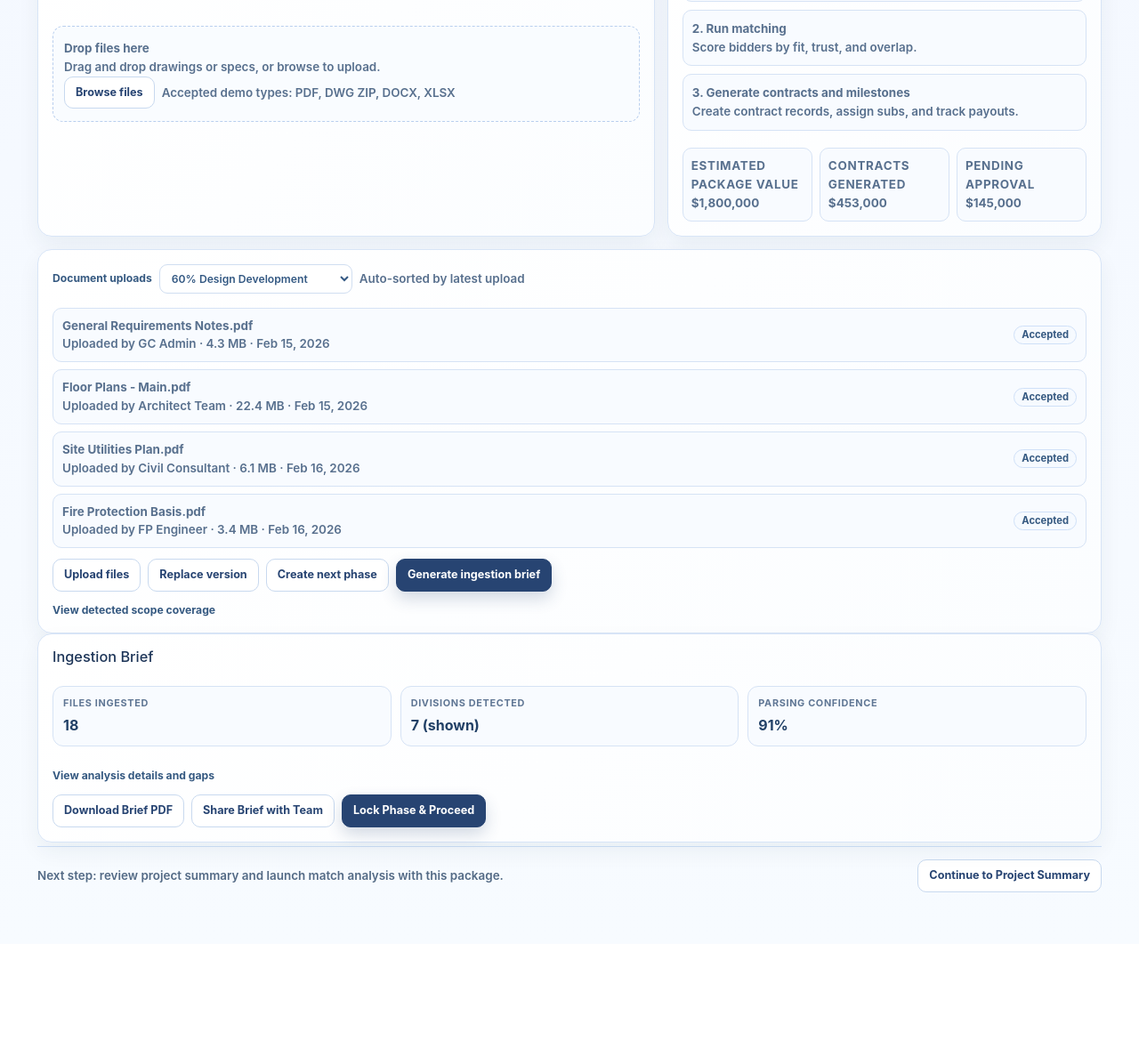
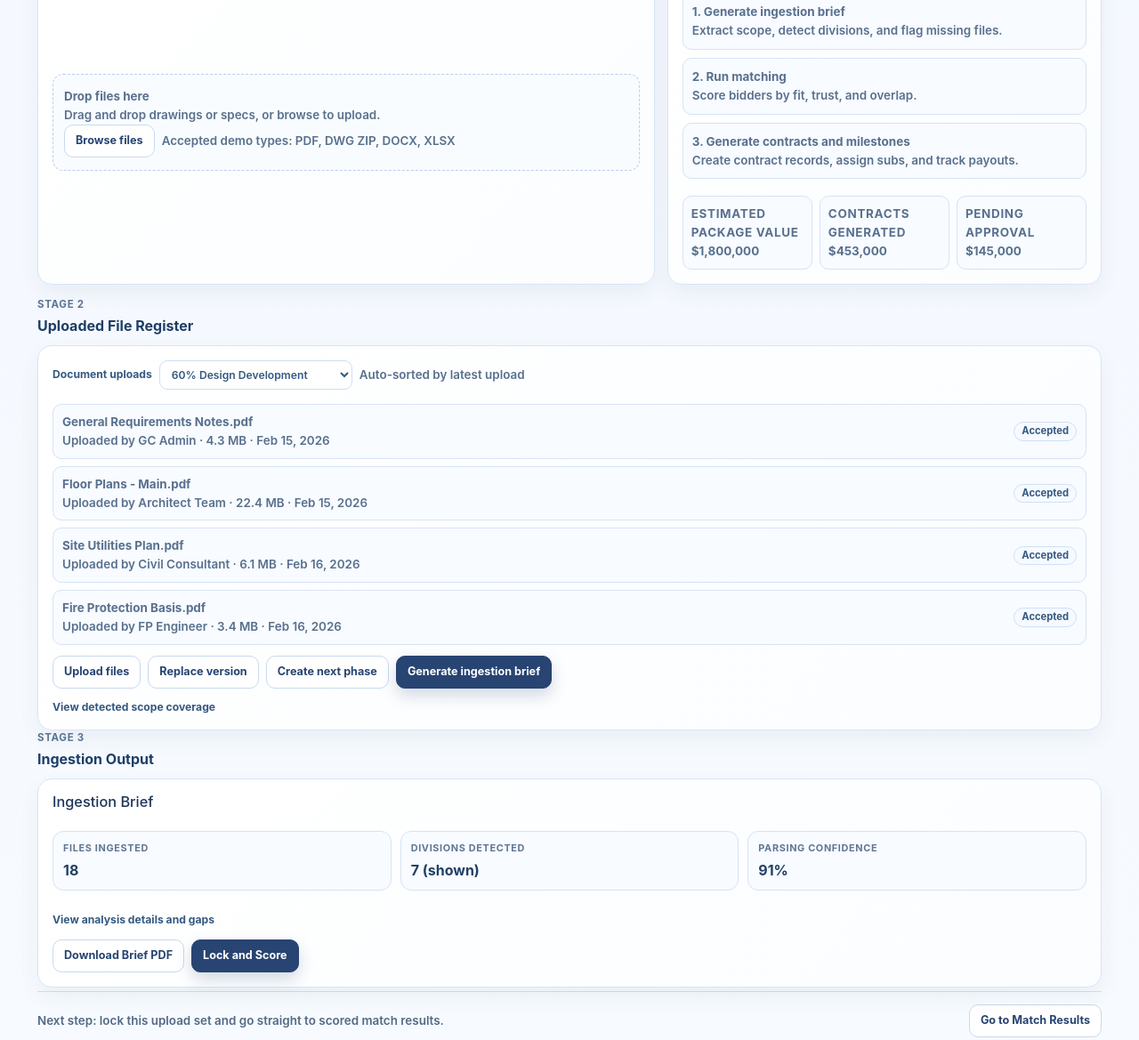
Before and after one commit to bidstream-dev/bidstream-dev.github.io, a plain HTML site: page job-setup-documents.html in a window 1280 px wide. Shown: the part 400-1569 px from the top of the page at 89% size. Before the commit the page ends 1461 px from the top, so only its background shows below. Drawn offline with Linux system fonts and the light colour scheme.

Commit message:
4.05c003
Lock phase change, header change

```diff
--- a/job-setup-documents.html
+++ b/job-setup-documents.html
@@ -119,6 +119,26 @@
       margin-bottom: 18px;
       border-bottom: 1px solid var(--line);
       padding-bottom: 12px;
+    }
+
+    .section-header {
+      margin: 0 0 10px;
+    }
+
+    .section-eyebrow {
+      margin: 0 0 3px;
+      color: #5c7696;
+      font-size: 0.72rem;
+      font-weight: 700;
+      text-transform: uppercase;
+      letter-spacing: 0.06em;
+    }
+
+    .section-title {
+      margin: 0;
+      color: #1f3e67;
+      font-size: 1rem;
+      font-weight: 700;
     }
 
     .tab {
@@ -698,6 +718,10 @@
       <a class="tab" href="contract-milestones.html">Contract &amp; Milestones</a>
     </nav>
 
+    <div class="section-header">
+      <p class="section-eyebrow">Stage 1</p>
+      <p class="section-title">Upload Intake</p>
+    </div>
     <section class="layout">
       <article class="card">
         <h2>Upload Workspace</h2>
@@ -747,6 +771,10 @@
       </article>
     </section>
 
+    <div class="section-header">
+      <p class="section-eyebrow">Stage 2</p>
+      <p class="section-title">Uploaded File Register</p>
+    </div>
     <section class="card">
       <div class="upload-toolbar" aria-label="Upload controls">
         <p class="label">Document uploads</p>
@@ -887,6 +915,10 @@
       </details>
     </section>
 
+    <div class="section-header">
+      <p class="section-eyebrow">Stage 3</p>
+      <p class="section-title">Ingestion Output</p>
+    </div>
     <section id="ingestion-brief" class="card">
       <h2>Ingestion Brief</h2>
       <div class="panel-grid">
@@ -909,21 +941,20 @@
           <li><span class="emphasis">Scope extraction complete</span> for all currently detected divisions in the active upload phase.</li>
           <li><span class="emphasis">Job intent identified:</span> boiler retrofit with controls integration and commissioning closeout.</li>
           <li><span class="emphasis">Detected gaps:</span> electrical feeder schedule, structural connection details, and hydraulic calcs are still missing.</li>
-          <li><span class="emphasis">Supplier diversity cues found:</span> participation goals are recognized from uploaded instructions.</li>
+          <li><span class="emphasis">Compliance cues found:</span> participation goals are recognized from uploaded instructions.</li>
           <li><span class="emphasis">Display logic:</span> only detected required divisions are shown; non-applicable divisions are hidden from this page.</li>
           <li><span class="emphasis">Suggested next upload:</span> post missing division files, then lock phase and generate bidder-facing brief.</li>
         </ul>
       </details>
       <div class="actions" aria-label="Brief actions">
         <button class="btn-outline">Download Brief PDF</button>
-        <button class="btn-outline">Share Brief with Team</button>
-        <button class="btn-primary">Lock Phase &amp; Proceed</button>
+        <a href="match-results.html" class="btn-primary">Lock and Score</a>
       </div>
     </section>
 
     <div class="next">
-      <p class="next-note">Next step: review project summary and launch match analysis with this package.</p>
-      <a href="project-overview.html" class="btn-outline">Continue to Project Summary</a>
+      <p class="next-note">Next step: lock this upload set and go straight to scored match results.</p>
+      <a href="match-results.html" class="btn-outline">Go to Match Results</a>
     </div>
   </main>
   <script>
```
Also changed, not shown: project-overview.html (+26 -2 lines).
